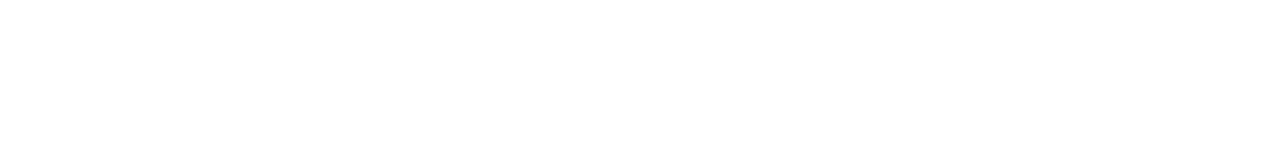
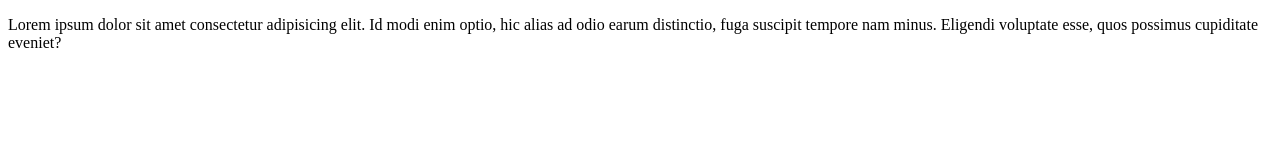
Before and after one commit to Francisco-Sant/Projeto-1, a plain HTML site: page index.html in a window 1280 px wide. Drawn offline with Linux system fonts and the light colour scheme.

Commit message:
adicionado texto no body

```diff
--- a/index.html
+++ b/index.html
@@ -13,6 +13,6 @@
     <title>Estudo Git e GItHub</title>
 <head>
 <body>
-
+    <p> Lorem ipsum dolor sit amet consectetur adipisicing elit. Id modi enim optio, hic alias ad odio earum distinctio, fuga suscipit tempore nam minus. Eligendi voluptate esse, quos possimus cupiditate eveniet?</p>
 </body>
 </html>
```
